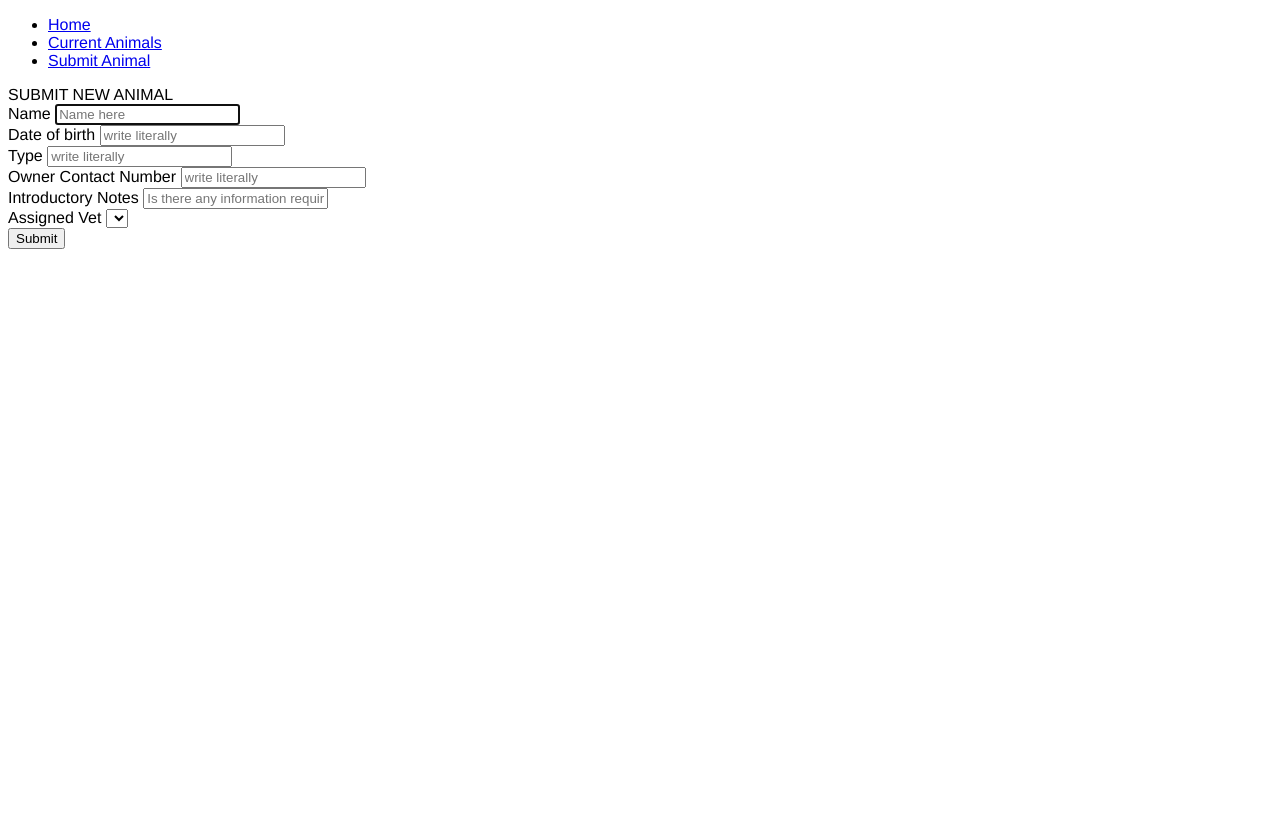
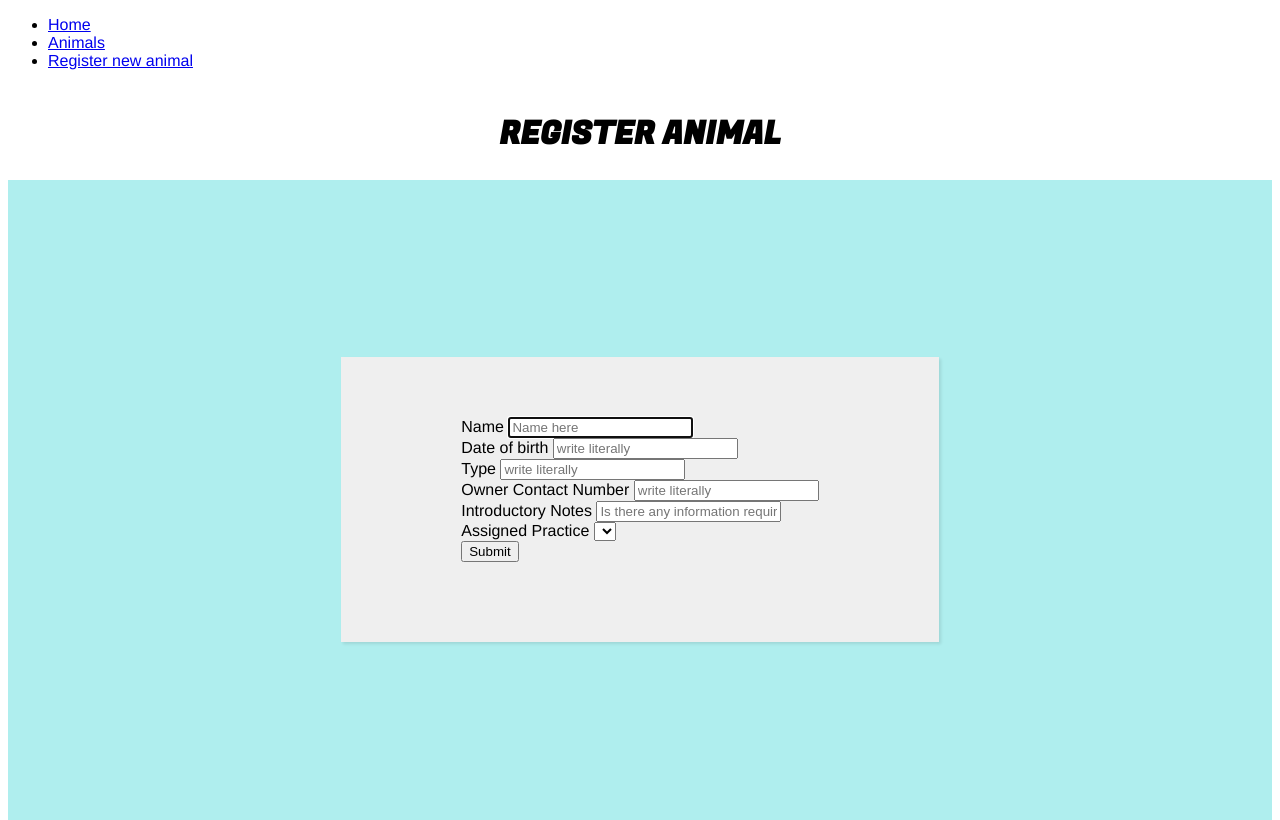
Before and after one commit to fraserjamieson/vet_project, a Flask app: page /animals/new in a window 1280 px wide. Before the commit the page ends 249 px from the top, so only its background shows below. Run offline with Flask 2, Linux system fonts and the light colour scheme; data that the repository does not hold is empty; some libraries are stand-ins or nearby versions.

Commit message:
modified models, templates and controller routes and class diagrams

```diff
--- a/controllers/animals_controller.py
+++ b/controllers/animals_controller.py
@@ -7,42 +7,55 @@ import repositories.vet_repository as vet_repository
 
 animals_blueprint = Blueprint("animals", __name__)
 
-# Declare route for list of animals
+# GET list of animals
 
-@animals_blueprint.route("/animals")
+@animals_blueprint.route("/animals", methods=['GET'])
 def animals():
     animals = animal_repository.select_all()
     return render_template("animals/index.html", all_animals = animals)
 
-# NEW
+@animals_blueprint.route("/animals/new")
+def new_animal():
+    vetenarians = vet_repository.select_all()
+    return render_template("animals/new.html")
 
-# GET
-
-@animals_blueprint.route("/animals/new", methods=['GET'])
-def new_animal():
-    vetenarian = vet_repository.select_all()
-    return render_template("animals/new.html", all_vetenarians = vetenarian)
-
-# CREATE
+# CREATE new animal
 
 # POST '/animals'
 
-@animals_blueprint.route("/animals",  methods=['POST'])
-def add_animal():
+@animals_blueprint.route("/animals/new", methods=['POST'])
+def create_animal():
     name = request.form['name']
     dob = request.form['dob']
     type = request.form['type']
     contact_details = request.form['contact_details']
-    vetenarian = vet_repository.select(vetenarian_id)
+    notes = request.form['notes']
+    vetenarian = vet_repository.select(request.form['vetenarian_id'])
     animal = Animal(name, dob, type, contact_details, vetenarian, notes)
     animal_repository.save(animal)
-    return redirect('/animals')
+    return redirect('/animals/success') #--- change this to new SUCCESS page!
 
-# SHOW
+# SHOW's new animal submission success
 
 # GET '/animals/<id>'
 
 @animals_blueprint.route("/animals/<id>", methods=['GET'])
 def show_animal(id):
     animal = animal_repository.select(id)
-    return render_template('animals/show.html', animal = animal)
+    return render_template('animals/success.html', animal = animal)
+
+# EDIT animal
+
+@animals_blueprint.route("/animals/<id>/edit", methods=['GET'])
+def edit_notes(id):
+    animal = animal_repository.select(id)
+    vetenarians = vet_repository.select_all()
+    return render_template('animals/edit.html', animal = animal, all_vetenarians = vetenarians)
+
+# DELETE animal
+
+# FORM with POST method to delete animal.
+@animals_blueprint.route("/<id>/delete", methods=['GET'])
+def delete_animal(id):
+    animal_repository.delete(id)
+    return redirect('/animals/index')
--- /dev/null
+++ b/models/owners.py
@@ -0,0 +1,5 @@
+class Owner:
+    def __init__(self, name, id= None):
+        self.name = name
+        self.animals = animals
+        self.id = id
--- a/models/vets.py
+++ b/models/vets.py
@@ -2,6 +2,7 @@ class Vetenarian:
 
     def __init__(self, name, id= None):
         self.name = name
+        self.animals = []
         self.id = id
 
     def takes_in_animal(self, animal):
--- a/static/style.css
+++ b/static/style.css
@@ -1,29 +1,82 @@
+  * {
+    box-sizing: border-box;
+  }
+
+  html {
+    height: 100%;
+  }
+
   body {
       font-family: "Helvetica", arial, sans-serif; font-size: 16px;
+      height: 100%;
     }
+
   .header {
     font: 30px bold;
     text-align: center;
     font-family: 'Fugaz One', cursive;
   }
 
-  .container {
+  .animal-container {
     display: flex;
-    padding-top: 20px;
-    justify-content: space-between;
+    flex-wrap: wrap;
+    justify-content: center;
+    background-color: #FFC0CB;
+    width: 900px;
+    margin: 20px auto;
+    flex: 1 1 120px;
+    align-items: center;
+    column-gap: 20px;
+    padding: 10px;
   }
 
-  .animal-box {
-    background-color: beige;
+  .animal-items {
+    background-color: #AFEEEE;
     border: 2px solid black;
-    padding: 5px;
+    margin-top: 20px;
+    padding: 10px;
+    flex: 1 1 120px;
     text-align: left;
-    line-height: 15px;
-    border-radius: 10px;
-    margin: auto;
+    line-height: 10px;
+    border-radius: 5px;
   }
 
-  .animal-box > p {
+  .animal-items > div {
     padding: 5px;
+  }
 
+  .notes {
+    overflow: scroll;
+    line-height: normal;
+    background-color: #E0FFFF;
   }
+
+  /* REGISTER ANIMAL */
+
+  /* HEADER */
+
+  .submit-animal {
+    font-family: 'Fugaz One', cursive;
+    text-align: center;
+    padding-top: 20px;
+  }
+
+  /* FORM BODY */
+
+  .form-body {
+    display: flex;
+    justify-content: center;
+    align-items: center;
+    height: 80%;
+    background-color: #AFEEEE;
+    position: relative;
+    margin: 0 auto;
+  }
+
+  .form-submission {
+    margin: 60px auto;
+    background-color: #efefef;
+    padding: 60px 120px 80px 120px;
+    box-shadow: 2px 2px 3px rgba(0,0,0,0.1);
+    position: absolute;
+  }
--- a/templates/animals/new.html
+++ b/templates/animals/new.html
@@ -1,45 +1,65 @@
 {% extends "base.html" %}
 {% block content %}
 
-<header class="submit-animal">SUBMIT NEW ANIMAL</header>
+<h1 class="submit-animal">REGISTER ANIMAL</h1>
+  <div class="form-body">
+    <form action="/animals/new" method="post" class="form-submission">
 
-<form action="/animals/new" method="post">
       <div>
+
         <label for="name">Name</label>
+
         <input type="text" id="name" name="name" placeholder="Name here" required autofocus>
+
       </div>
 
       <div>
+
         <label for="dob">Date of birth</label>
+
         <input type="text" id="dob" name="dob" placeholder="write literally" required>
+
       </div>
 
       <div>
+
         <label for="type">Type</label>
+
         <input type="text" id="type" name="dob" placeholder="write literally" required>
+
       </div>
 
       <div>
+
           <label for="contact_details">Owner Contact Number</label>
+
           <input type="text" id="contact_details" name="contact_details" placeholder="write literally" required>
+
       </div>
 
       <div>
+
           <label for="notes">Introductory Notes</label>
+
           <input type="text" id="notes" name="notes" placeholder="Is there any information required from owner at first contact">
+
       </div>
 
       <div>
-      <label for="vetenarian">Assigned Vet</label>
+
+        <label for="vetenarian">Assigned Practice</label>
+
         <select id="vetenarian" name="vetenarian_id">
           {% for vetenarian in all_vetenarians %} <!-- LOOP to generate HTML option elements for vet assignment -->
-        <option value="{{ vetenarian.id }}">{{ vetenarian.name }}</option>
+            <option value="{{ vetenarian.id }}">{{ vetenarian.name() }}</option>
           {% endfor %}
         </select>
+
       </div>
 
       <button type="submit">Submit</button>
 
     </form>
+  </div>
 
 {% endblock %}
--- a/templates/base.html
+++ b/templates/base.html
@@ -7,19 +7,20 @@
   <link rel="stylesheet" href="{{ url_for('static', filename='style.css') }}">
   <link rel="preconnect" href="https://fonts.gstatic.com">
 <link href="https://fonts.googleapis.com/css2?family=Fugaz+One&display=swap" rel="stylesheet">
-  <title>Halo Pet</title>
+  <title>Vet</title>
 </head>
 <body>
   <header>
     <nav>
       <ul class="menu">
         <li><a href="/">Home</a></li>
-        <li><a href="/animals">Current Animals</a></li>
-        <li><a href="/animals/new">Submit Animal</a></li>
+        <li><a href="/animals">Animals</a></li>
+        <li><a href="/animals/new">Register new animal</a></li>
       </ul>
     </nav>
   </header>
     {% block content %}
+    <div class="container"></div>
     {% endblock %}
   </div>
 </body>
--- a/templates/index.html
+++ b/templates/index.html
@@ -1,7 +1,8 @@
 {% extends "base.html" %}
 {% block home %}
 
-<header class="header">HOME</header>
-<div>  This will be the home page. Depending on our UX we might have a dashboard here showing some stats/performance/overview of current situation.></div>
+
+<div> WILL BE THE HOME PAGE</div>
+
 
 {% endblock %}
```
Also changed, not shown: console.py (+7 -7 lines), templates/animals/edit.html (added, +63 -0 lines), templates/animals/index.html (+11 -9 lines), templates/animals/show.html (deleted, +0 -14 lines), templates/animals/success.html (added, +12 -0 lines). Lines whose indentation alone changed are shown as unchanged.
